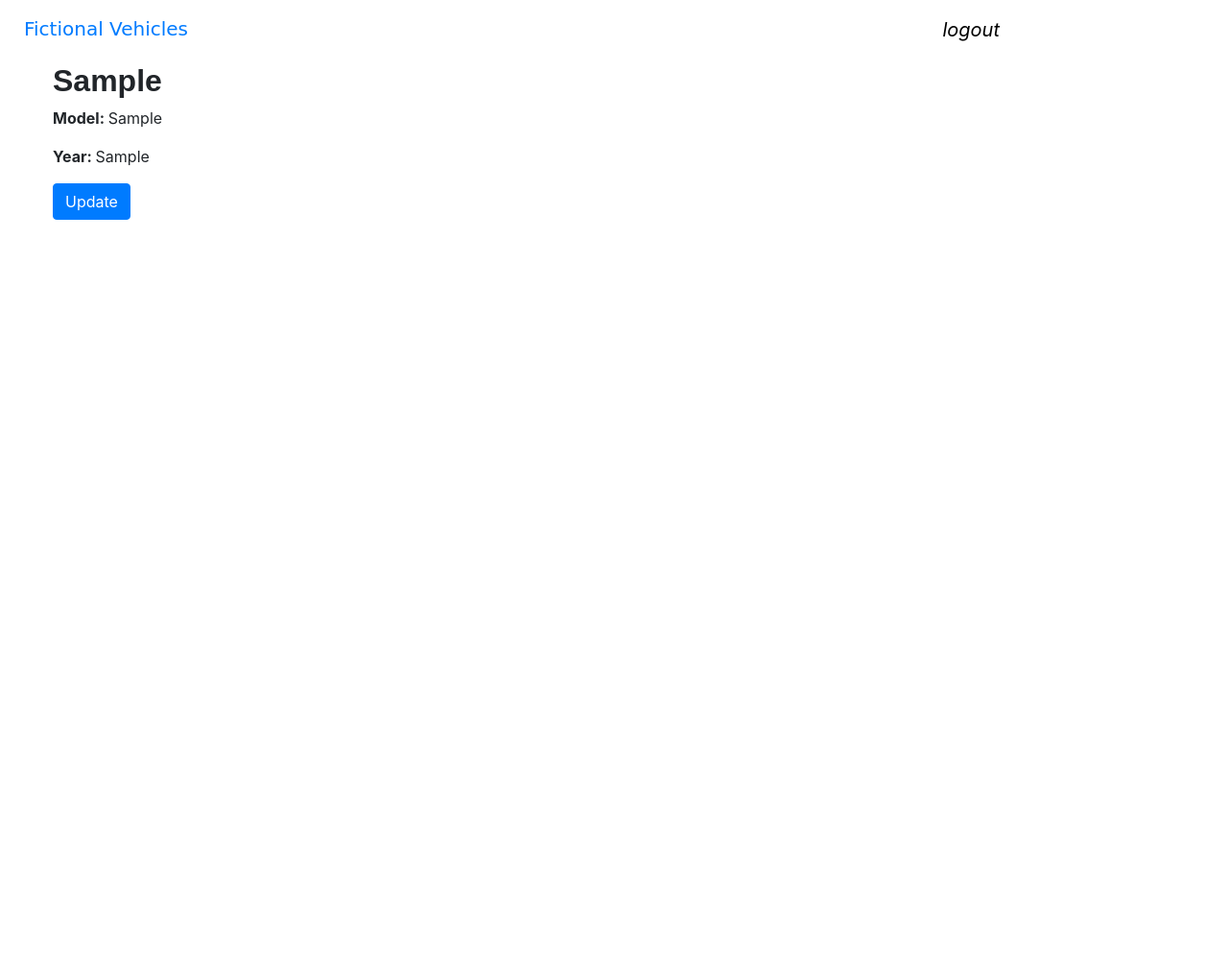
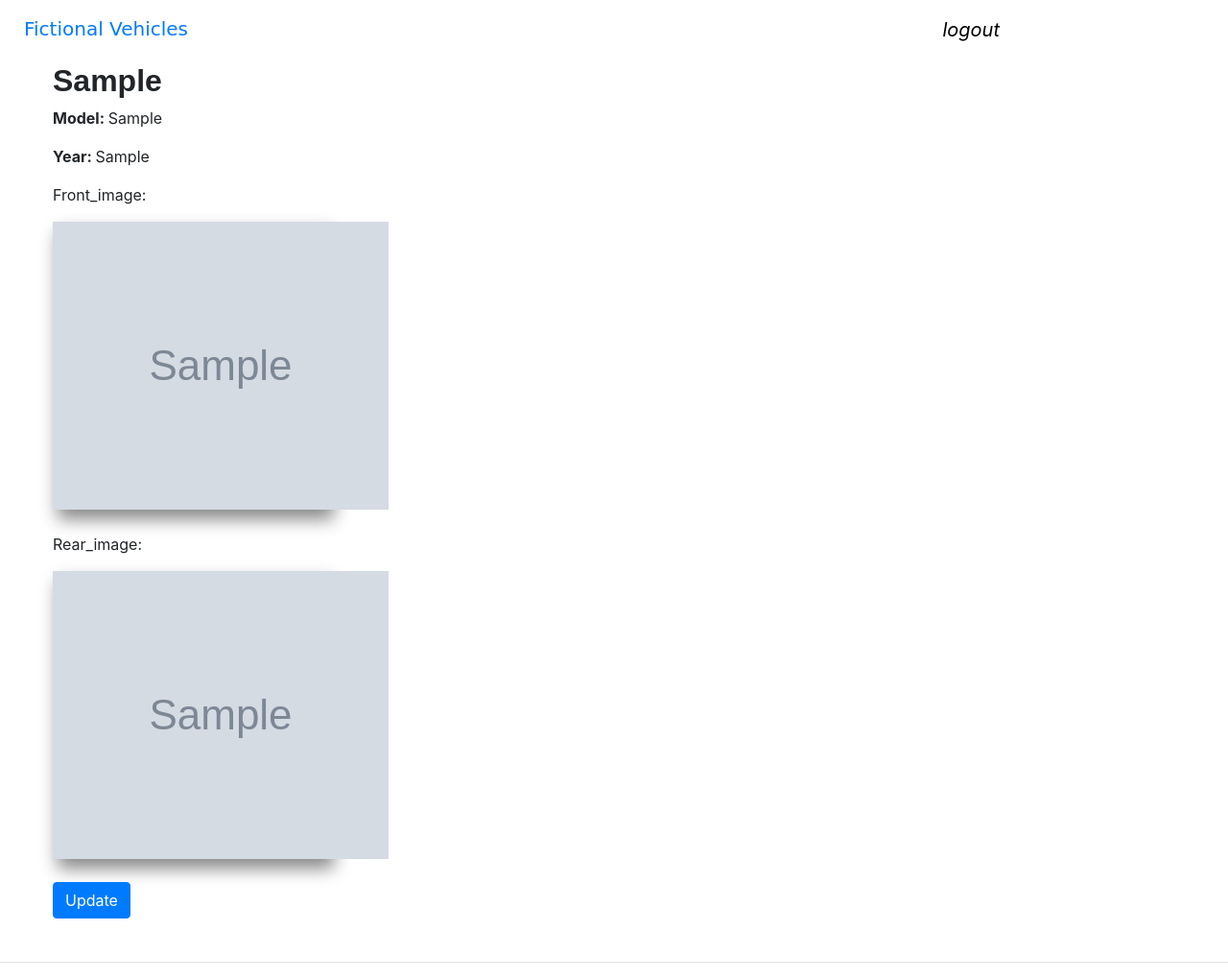
Before and after one commit to nyagajr/fictional-vehicles, a Django app: page /home in a window 1280 px wide. Shown: the whole page at 96% size. Before the commit the page ends 229 px from the top, so only its background shows below. Run offline with Django 3.2, Linux system fonts and the light colour scheme; tables that the repository leaves empty hold one stand-in row (values such as "Sample post"); grey boxes marked "Sample" are stand-in pictures; some libraries are stand-ins or nearby versions.

Commit message:
updating the templates

```diff
--- a/app/templates/all/base.html
+++ b/app/templates/all/base.html
@@ -1,5 +1,5 @@
 {% load bootstrap4 %}
-{% load staticfiles%}
+{% load staticfiles %}
 <!DOCTYPE html>
 <html>
 <head>
--- a/app/templates/index.html
+++ b/app/templates/index.html
@@ -2,24 +2,42 @@
 {{block.super}}
 {% block content %}
 
-<!-- <form action="" method="post">
-    {% csrf_token %}
-    {{form}}
-    <input type="submit" > -->
-
-<!-- </form> -->
 {% for all in cars%}
 
 <div class="col-md-4" style='padding:5px; margin-left:50px;'>
   <h2 class="account-heading" style="font-family: 'Pattaya', sans-serif;"><b>{{all.car_make}}</b></h2>
   <p> <b>Model:  </b>{{all.car_model}}</p>
   <p> <b>Year:  </b>{{all.year}}</p>
-  <div class="mx-auto d-block">
 
-  </div>
+
+{% if all.front_image %}
+
+
+<p>Front_image:</p>
+    <div class="card-img-top" style='border:#118400; box-shadow: 5px 10px 18px #888888;width: 18rem;'>
+      <img src=" {{all.front_image.url}}" alt="jpg" width="350" height="300" />
+    </div>
+
+
+
+   <br>
+{% endif %}
+
+{% if all.rear_image %}
+
+<p>Rear_image:</p>
+
+<div class="card-img-top" style='border:#118400; box-shadow: 5px 10px 18px #888888;width: 18rem;'>
+  <img src=" {{all.rear_image.url}}" alt="jpg" width="350" height="300" />
+</div>
+  <br>
+{% endif %}
 
   <a class="btn btn-primary" href="{% url 'update' all.id%}"> Update</a> <br><br>
 </div>
+
+<hr>
+
 
 {% endfor %}
 
--- a/app/templates/test.html
+++ b/app/templates/test.html
@@ -9,6 +9,7 @@
       <input type="submit" class="btn btn-primary btn-block" style = ''>
 
   </form>
+  <hr>
 </div>
 
 
```
